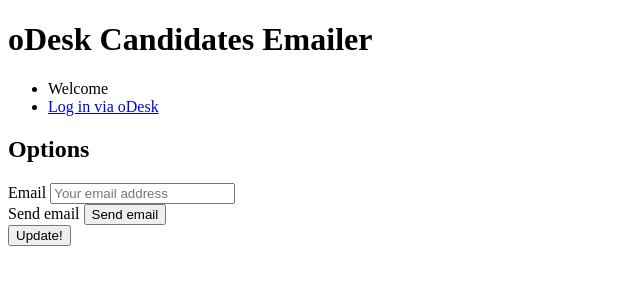
After one commit to mkhattab/candidates_emailer, a Flask app: template project/templates/options.html in a window 1280 px wide. The commit adds this page. Shown: the top 300 px of the page, without its empty margins (0-640 px from the left). Run offline with Flask 2, Linux system fonts and the light colour scheme; the template is opened without the code that fills it, so the values that code supplies are empty, except form fields; tables that the repository leaves empty hold one stand-in row (values such as "Sample post"); form fields are guessed from the names that the template uses; parts of the project's set-up code (start-up, migrations or seed data) failed here and were passed over; some libraries are stand-ins or nearby versions.

Commit message:
Updating app.py with new options view and templates

```diff
--- a/project/app.py
+++ b/project/app.py
@@ -1,7 +1,9 @@
 import sys
 
+from sqlalchemy.exc import IntegrityError
 from flask import Flask
-from flask import render_template, session
+from flask import render_template,\
+     session, request, redirect, url_for
 from flaskext.odesk import odesk
 
 try:
@@ -21,18 +23,40 @@ def init_db():
 
 @app.route("/")
 def index():
-   return render_template("index.html")
+    if odesk.is_authorized():
+        return redirect(url_for("options"))
+    else:
+        return render_template("index.html")
 
 
-@app.route("/options/")
+@app.route("/options/", methods=("GET", "POST"))
+@odesk.login_required
 def options():
-    return render_template("options.html")
+    from forms import OptionsForm
+    from models import User, db
+
+
+    user = User.query.get(session["user_id"])
+    form = OptionsForm()
+    if request.method == "POST" \
+           and form.validate():
+        user.alternate_email = form.email.data
+        user.send_email = form.send_email.data
+        user.use_alternate_email = True if user.email != user.alternate_email else False
+        db.session.commit()
+
+    if request.method == "GET":
+        form = OptionsForm(email=user.alternate_email \
+                           if user.use_alternate_email else user.email,
+                           send_email=user.send_email)
+
+
+    return render_template("options.html", form=form)
 
 
 @odesk.after_login
 def save_session():
     from models import User, db
-    from sqlalchemy.exc import IntegrityError
 
     access_token = odesk.get_access_token()
     u = odesk.get_client().hr.get_user("me")
@@ -41,11 +65,6 @@ def save_session():
                 last_name=u.get("last_name"),
                 access_token=access_token[0],
                 access_token_secret=access_token[1])
-
-    session["user"] = {
-        "name": "{0}".format(user.full_name),
-        "url": u.get("public_url")
-        }
 
     try:
         db.session.add(user)
@@ -57,6 +76,13 @@ def save_session():
         user.access_token = access_token[0]
         user.access_token_secret = access_token[1]
         db.session.commit()
+
+    session["user_id"] = user.id
+    session["user"] = {
+        "name": "{0}".format(user.full_name),
+        "url": u.get("public_url")
+        }
+
 
 
 
--- /dev/null
+++ b/project/templates/base.html
@@ -0,0 +1,40 @@
+<!doctype html>
+<!--[if lt IE 7]> <html class="no-js lt-ie9 lt-ie8 lt-ie7" lang="en"> <![endif]-->
+<!--[if IE 7]>    <html class="no-js lt-ie9 lt-ie8" lang="en"> <![endif]-->
+<!--[if IE 8]>    <html class="no-js lt-ie9" lang="en"> <![endif]-->
+<!--[if gt IE 8]><!--> <html class="no-js" lang="en"> <!--<![endif]-->
+<head>
+	<meta charset="utf-8">
+	<meta http-equiv="X-UA-Compatible" content="IE=edge,chrome=1">
+
+	<title>Candidates Emailer</title>
+	<meta name="description" content="oDesk Candidates Emailer">
+	<meta name="author" content="Mustafa Khattab">
+
+	<style type="text/css" media="screen">
+
+	</style>
+</head>
+<body>
+<!--[if lt IE 7]><p class=chromeframe>Your browser is <em>ancient!</em> <a href="http://browsehappy.com/">Upgrade to a different browser</a> or <a href="http://www.google.com/chromeframe/?redirect=true">install Google Chrome Frame</a> to experience this site.</p><![endif]-->
+<header>
+  <h1>oDesk Candidates Emailer</h1>
+  <nav>
+    <ul>
+      {% if odesk_is_authorized %}
+      <li>Welcome <a href="{{ session.user.url }}" target="_blank">{{ session.user.name }}</a></li>
+      <li><a href="{{ url_for('odesk.logout') }}">Log out</a></li>
+      {% else %}
+      <li>Welcome</li>
+      <li><a href="{{ url_for('odesk.login', next='/options/') }}">Log in via oDesk</a></li>
+      {% endif %}
+    </ul>
+  </nav>
+</header>
+{% block body %}
+{% endblock %}
+<footer>
+</footer>
+<script src="https://ajax.googleapis.com/ajax/libs/jquery/1.7.2/jquery.js"></script>
+</body>
+</html>
--- /dev/null
+++ b/project/templates/options.html
@@ -0,0 +1,23 @@
+{% extends "base.html" %}
+{% block body %}
+<section>
+  <h1>Options</h1>
+  <form method="POST" id="options_form" action="/options/">
+    {{ form.csrf_token }}
+    {% if form.errors %}
+    <ul class="errors">
+      {% for field_name, field_errors in form.errors|dictsort if field_errors %}
+         {% for error in field_errors %}
+         <li>{{ form[field_name].label }} {{ error }} </li>
+         {% endfor %}
+      {% endfor %}
+    </ul>
+    {% endif %}
+    {{ form.email.label }} {{ form.email(placeholder="Your email address") }}
+    <br />
+    {{ form.send_email.label }} {{ form.send_email(checked="checked") }}
+    <br />
+    <input type="submit" name="submit" value="Update!" />
+  </form>
+</section>
+{% endblock %}
```
Also changed, not shown: project/templates/index.html (+1 -40 lines).
